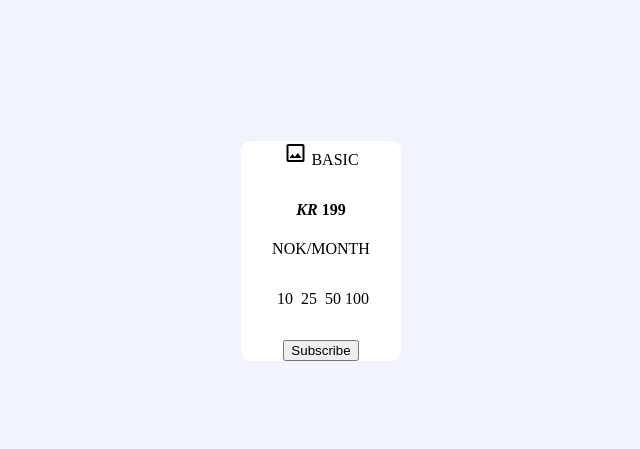
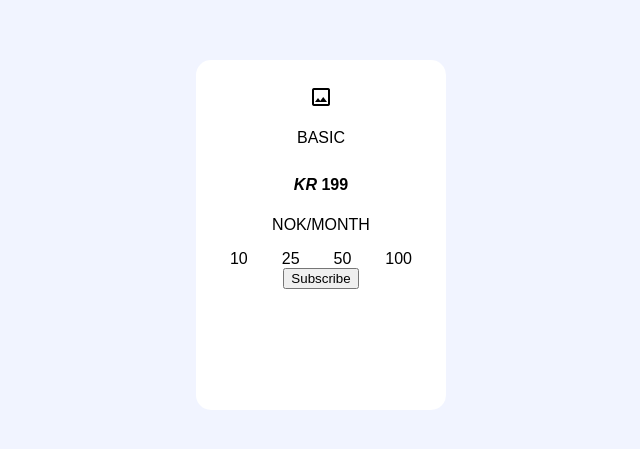
Before and after one commit to iamregha/subscription-plan, a plain HTML site: page index.html in a window 1280 px wide. Shown: the part 165-614 px from the top of the page, without its empty margins (319-959 px from the left). Drawn offline with nearby package versions, Linux system fonts and the light colour scheme.

Commit message:
change layout from grid to flex

```diff
--- a/index.html
+++ b/index.html
@@ -11,7 +11,7 @@
     <div class="container">
         <div class="sub-type">
             <span class="material-symbols-outlined">image</span>
-            <caption>BASIC</caption>
+            <p>BASIC</p>
         </div>
         <section class="amount">
             <h4><i>KR </i> 199</h4>
--- a/style.css
+++ b/style.css
@@ -8,31 +8,33 @@ html{
 
 body{
     background-color: #f1f4ff;
+    font-family: sans-serif;
 }
-
 
 .container{
     background-color: #ffffff;
     text-align: center;
-    border-radius: 10px;
+    border-radius: 15px;
     box-sizing: border-box;
-    min-width: 100%;
+    width: 250px;
+    height: 350px;
+    padding-top: 25px;
 }
 
-.container > div{
-    margin: 2rem;
+
+.sub-download{
+    display: flex;
+    text-align: center;
+    justify-content: space-evenly;
 }
 
-.sub-download{
-    display: grid;
-    grid-template-columns: repeat(4, minmax(20px, 1fr));
+.sub-type{
+    width: 70px;
+    height: 70px;
+    border: 1px soild #e8ecf9;
+    margin: auto;
+    border-radius: 50px;
 }
-
-/* .sub-type{
-    width: auto;
-    border: 1px solid ;
-    border-radius: 50px;
-} */
 
 span{
     margin: 0;
```
